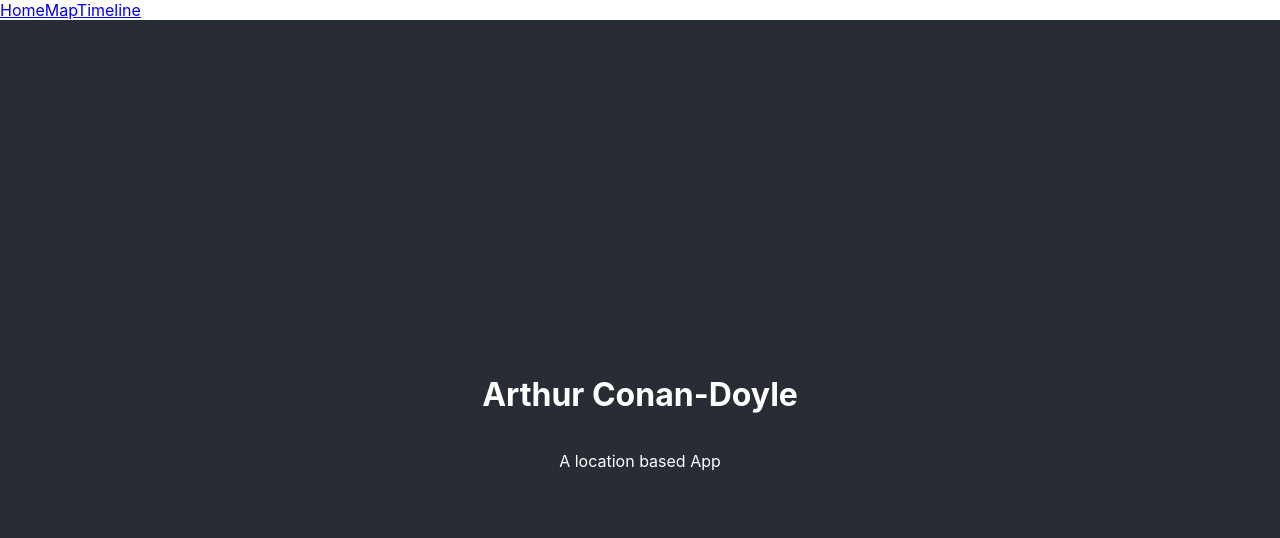
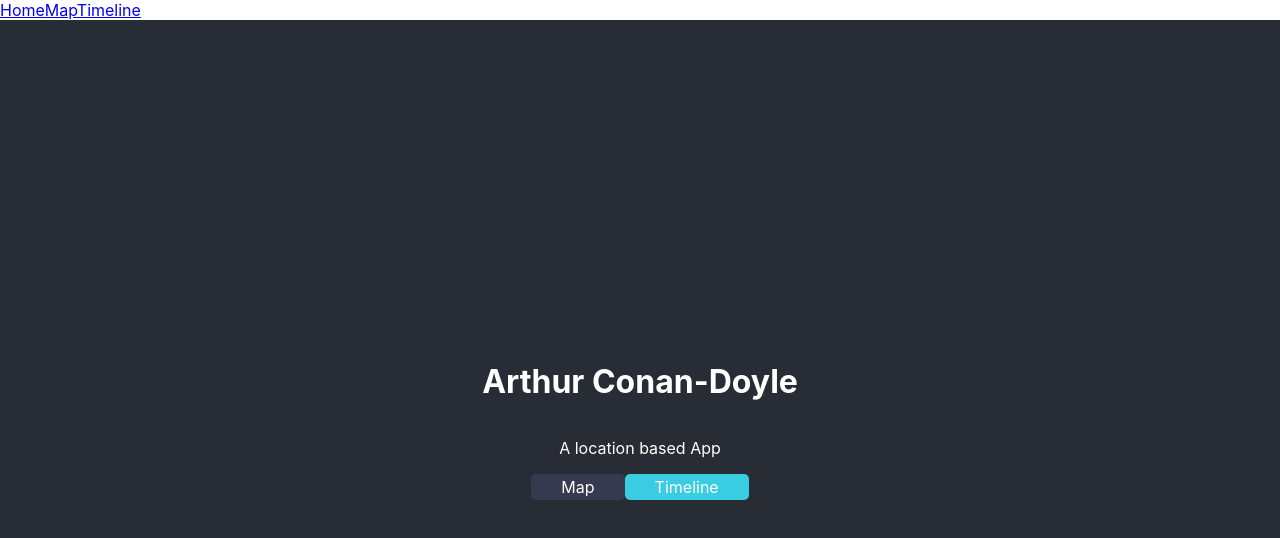
Before and after one commit to marcusharding/arthur-conan, a React (Create React App) app: page / in a window 1280 px wide. Shown: the top 538 px of the page. Built offline with nearby package versions, Linux system fonts and the light colour scheme.

Commit message:
Project Structure and a few bits

```diff
--- a/src/components/Home.js
+++ b/src/components/Home.js
@@ -3,9 +3,13 @@ import '../styles/app.scss';
 
 const home = () => {
     return (
-        <div className="header">
+      <div className="header">
         <h1 className="header-text">Arthur Conan-Doyle</h1>
         <p className="header-text">A location based App</p>
+        <div className="home-buttons__container">
+          <div className="btn btn--primary" href="">Map</div>
+          <div className="btn btn--secondary" href="">Timeline</div>
+        </div>
       </div>
     );
 }
--- /dev/null
+++ b/src/styles/Helpers/_general.scss
@@ -0,0 +1,3 @@
+.home-buttons{
+
+}
--- a/src/styles/main.scss
+++ b/src/styles/main.scss
@@ -0,0 +1,12 @@
+
+// CONFIG
+@import './partials/config';
+
+// MAP
+@import './partials/map';
+
+//HOME
+@import './partials/home';
+
+// TIMELINE
+@import './partials/config';
--- /dev/null
+++ b/src/styles/partials/_config.scss
@@ -0,0 +1,25 @@
+// CONFIGURATION
+
+// APP COLOURS
+
+.text-primary{
+    color: #353A50;
+}
+
+.bg-primary{
+    color: #353A50;
+}
+
+.btn{
+    padding: 3px 30px;
+    color: white;
+    border-radius: 5px;
+}
+
+.btn--primary{
+    background-color: #353A50;
+}
+
+.btn--secondary{
+    background-color: #3ACCE1;
+}
--- /dev/null
+++ b/src/styles/partials/_home.scss
@@ -0,0 +1,9 @@
+// Buttons container
+
+.home-buttons__container{
+    display: flex;
+}
+
+.homepage__header{
+
+}
```
Also changed, not shown: src/App.js (+7 -1 lines), src/components/settings.js (added, +14 -0 lines), src/styles/partials/_map.scss (added), src/styles/partials/_timeline.scss (added).
